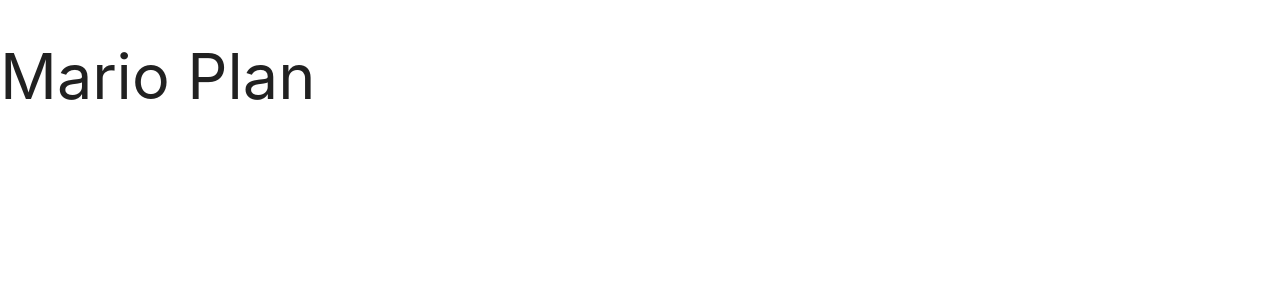
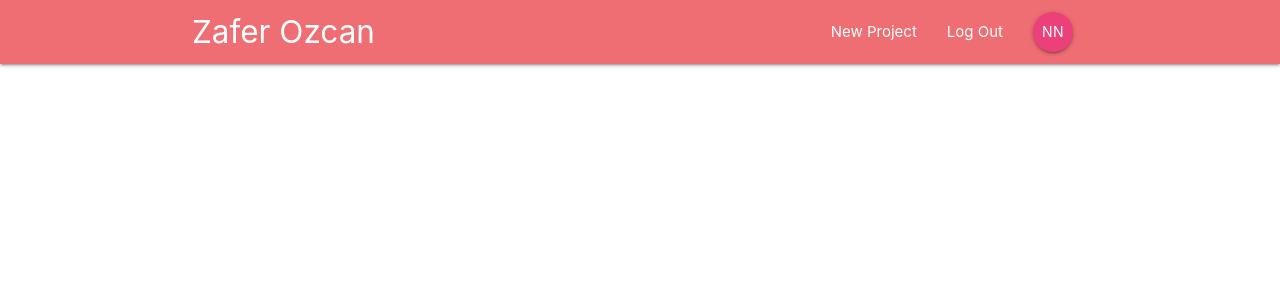
Before and after one commit to zaferozzcan/Dashboard-App, a React (Create React App) app: page / in a window 1280 px wide. Shown: the top 300 px of the page. Built offline with nearby package versions, Linux system fonts and the light colour scheme.

Commit message:
Add navbar component signout and signin

```diff
--- a/package.json
+++ b/package.json
@@ -10,6 +10,7 @@
   "dependencies": {
     "react": "16.12.0",
     "react-dom": "16.12.0",
+    "react-router-dom": "^5.2.0",
     "react-scripts": "3.0.1"
   },
   "devDependencies": {
--- a/src/App.js
+++ b/src/App.js
@@ -1,9 +1,16 @@
 import React from "react";
+import {BrowserRouter } from "react-router-dom"
+import Navbar from "../src/components/layout/Navbar"
+import SigedInLink from "./components/layout/SignedInLink"
+import SigedOutLink from "./components/layout/SignedOutLink"
 
 export default function App() {
   return (
-    <div className="App">
-      <h1>Mario Plan </h1>
-    </div>
+    <BrowserRouter>
+      <div className="App">
+        <Navbar/>
+
+      </div>
+    </BrowserRouter>
   );
 }
--- a/src/components/layout/Navbar.js
+++ b/src/components/layout/Navbar.js
@@ -0,0 +1,16 @@
+import React from "react";
+import { Link } from "react-router-dom";
+import SignedInLink from "./SignedInLink";
+
+function Navbar(){
+    return (
+       <nav className="nav-wrapper.grey.darken-3">
+           <div className="container">
+                <Link to="/" className = "brand-logo"> Zafer Ozcan </Link>
+                <SignedInLink />
+           </div>
+       </nav>
+    )
+}
+
+export default Navbar;
--- a/src/components/layout/SignedInLink.js
+++ b/src/components/layout/SignedInLink.js
@@ -0,0 +1,15 @@
+import React from "react";
+import { NavLink } from 'react-router-dom'
+function SignedInLins(){
+    return (
+        <div>
+            <ul className="right">
+            <li><NavLink to='/'>New Project</NavLink></li>
+            <li><NavLink to='/'>Log Out</NavLink></li>
+            <li><NavLink to='/' className="btn btn-floating pink lighten-1">NN</NavLink></li>
+            </ul>
+        </div>
+    )
+}
+
+export default SignedInLins;
--- a/src/components/layout/SignedOutLink.js
+++ b/src/components/layout/SignedOutLink.js
@@ -0,0 +1,15 @@
+import React from "react";
+import { NavLink } from 'react-router-dom'
+
+function SignedOutLink(){
+    return (
+        <div>
+        <ul className="right">
+          <li><NavLink to='/'>Signup</NavLink></li>
+          <li><NavLink to='/'>Login</NavLink></li>
+        </ul>
+      </div>
+    )
+}
+
+export default SignedOutLink;
```
Also changed, not shown: 1 other file (tests, documents, lock files or other folders).
